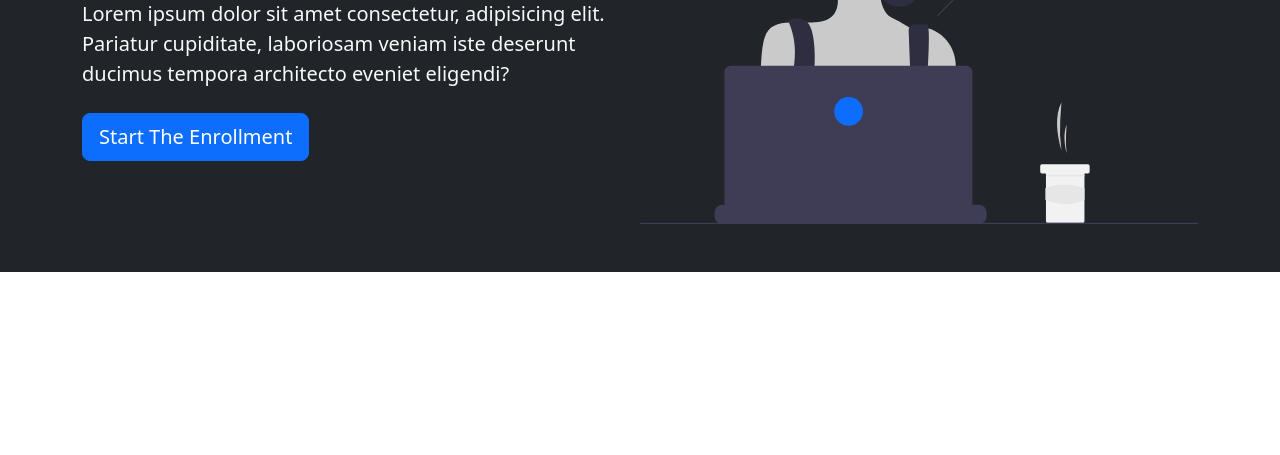
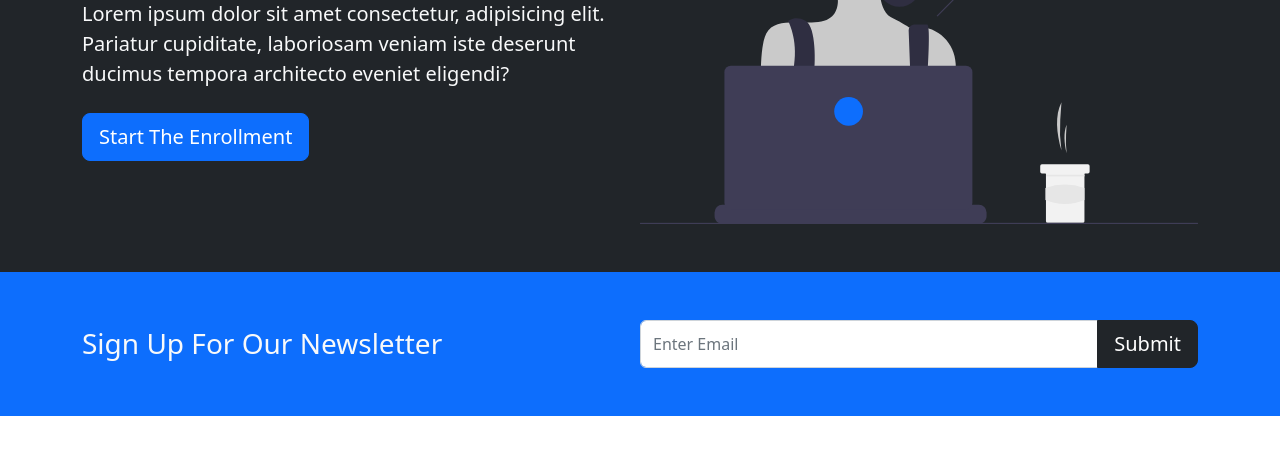
Before and after one commit to Gisramosrod/bootstrap5_crash_course, a website: page index.html in a window 1280 px wide. Shown: the part 257-712 px from the top of the page. Drawn offline with nearby package versions, Linux system fonts and the light colour scheme.

Commit message:
Newsletter Completed

```diff
--- /dev/null
+++ b/index.css
@@ -0,0 +1,5 @@
+@media (min-width: 768px) {
+  .news-input {
+    width: 50%;
+  }
+}
--- a/index.html
+++ b/index.html
@@ -6,6 +6,8 @@
     <meta http-equiv="X-UA-Compatible" content="IE=edge">
     <meta name="viewport" content="width=device-width, initial-scale=1.0">
     <link rel="stylesheet" href="styles.css" />
+    <link rel="stylesheet" href="index.css" />
+
     <title>Bootstrap Crash Course</title>
 </head>
 
@@ -55,6 +57,20 @@
         </div>
     </section>
 
+    <!-- Newsletter -->
+    <section class="bg-primary text-light p-5">
+        <div class="container">
+            <div class="d-md-flex justify-content-between align-items-center">
+                <h3 class="mb-3 mb-md-0">Sign Up For Our Newsletter</h3>
+
+                <div class="input-group news-input">
+                    <input type="text" class="form-control" placeholder="Enter Email" />
+                    <button class="btn btn-dark btn-lg" type="button">Submit</button>
+                </div>
+            </div>
+        </div>
+    </section>
+
 
     <script src="node_modules/bootstrap/dist/js/bootstrap.min.js"></script>
 </body>
```
